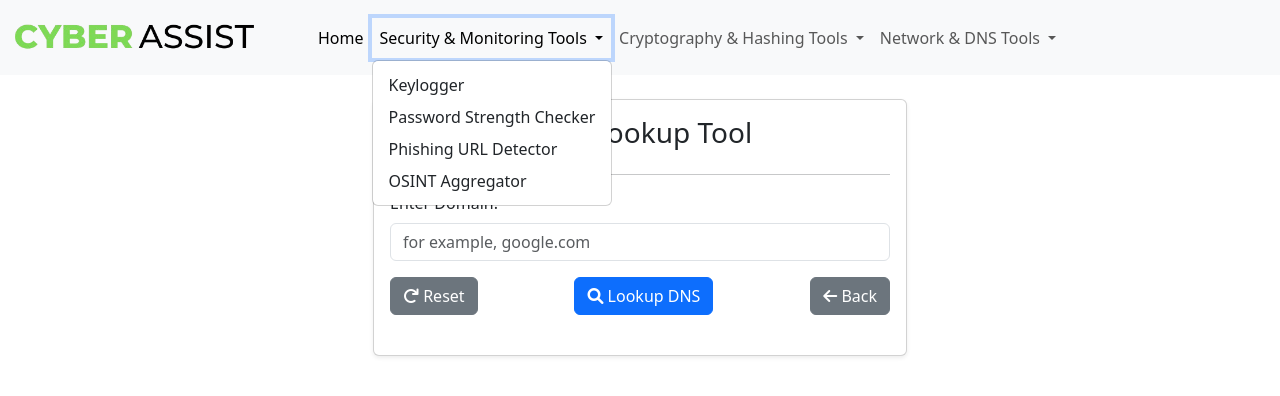
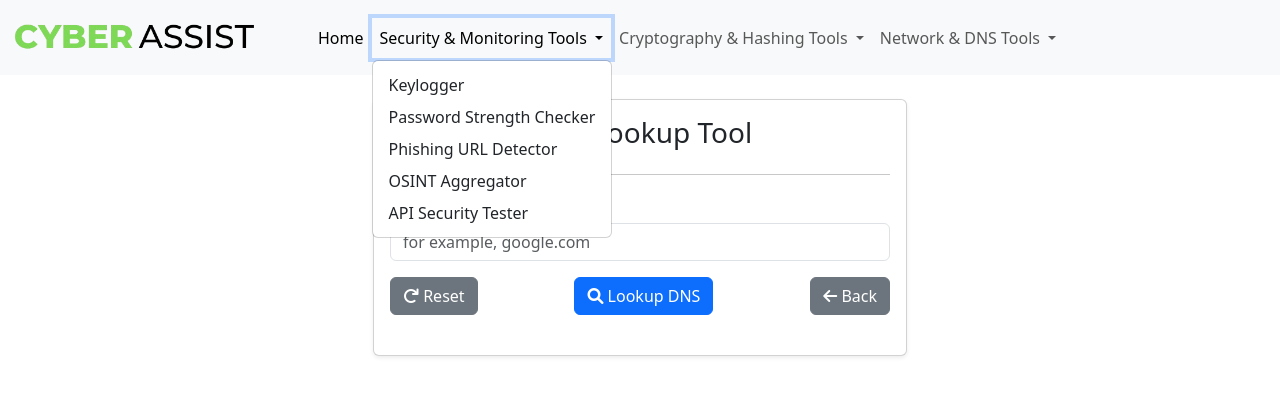
Before and after one commit to ansari-khursaid7tr/CyberAssist, a Django app: page /dns-lookup/ in a window 1280 px wide, after a click on "Security & Monitoring Tools". Shown: the top 396 px of the page. Run offline with Django 5.2, Linux system fonts and the light colour scheme.

Commit message:
api security tester added

```diff
--- a/main/templates/base.html
+++ b/main/templates/base.html
@@ -34,6 +34,7 @@
             <li><a class="dropdown-item" href="{% url 'password_strength:checker' %}">Password Strength Checker</a></li>
               <li><a class="dropdown-item" href="{% url 'phishing_detector:phishing_detector' %}">Phishing URL Detector</a></li>
               <li><a class="dropdown-item" href="{% url 'osint_aggregator:osint_aggregator' %}">OSINT Aggregator</a></li>
+              <li><a class="dropdown-item" href="{% url 'api_security_tester:api_security_tester' %}">API Security Tester</a></li>
           </ul>
         </li>
           <li class="nav-item dropdown">
```
